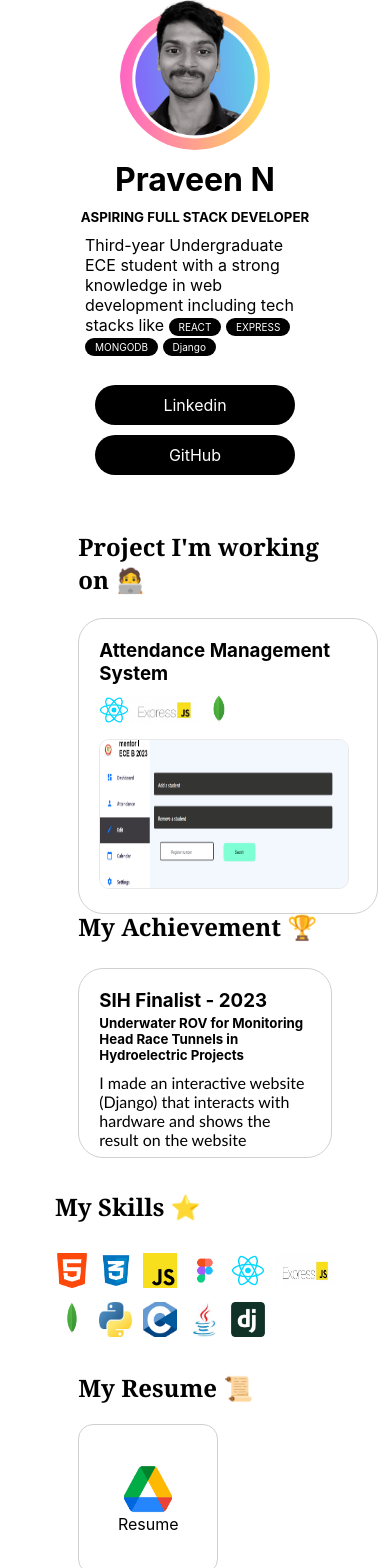
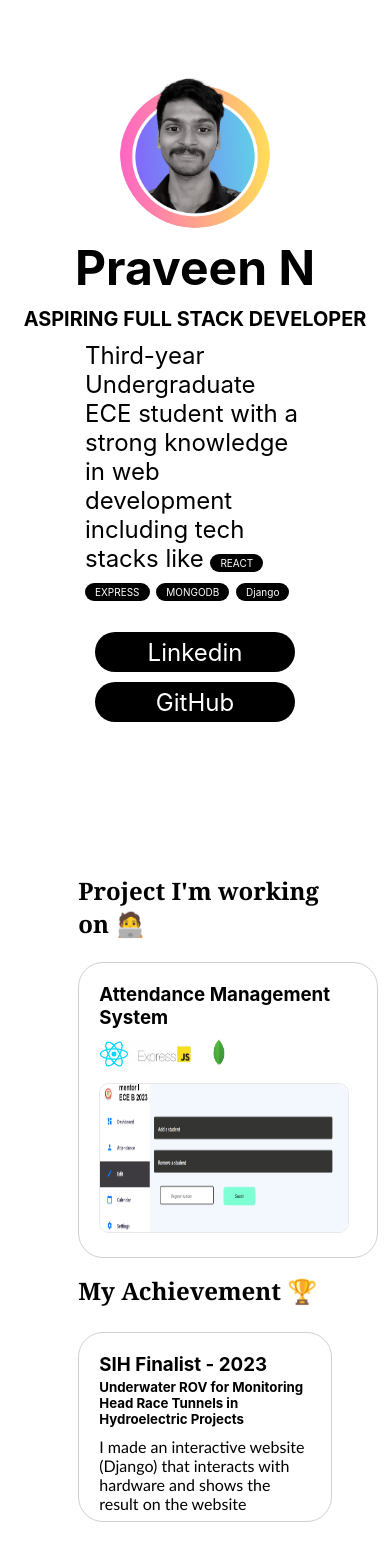
Before and after one commit to napraveen/my-portfolio, a React (Create React App) app: page / in a window 390 px wide. Shown: the top 1568 px of the page. Built offline with nearby package versions, Linux system fonts and the light colour scheme.

Commit message:
Responsive

```diff
--- a/src/styles/app.css
+++ b/src/styles/app.css
@@ -368,11 +368,13 @@ a {
   }
   .left {
     position: relative;
-    height: 100px;
+    height: 100vh;
     width: 100vw;
+    padding-top: 20%;
+    font-size: x-large;
+    margin-bottom: 0px;
   }
   .right {
-    margin-top: 400px;
     width: 100%;
     /* margin-left: 50%; */
     margin-left: auto;
@@ -389,4 +391,10 @@ a {
   .social-profile-divs {
     width: 90vw;
   }
+  .right {
+    gap: 20px;
+  }
+  .my-skills {
+    margin-left: 60px;
+  }
 }
```
